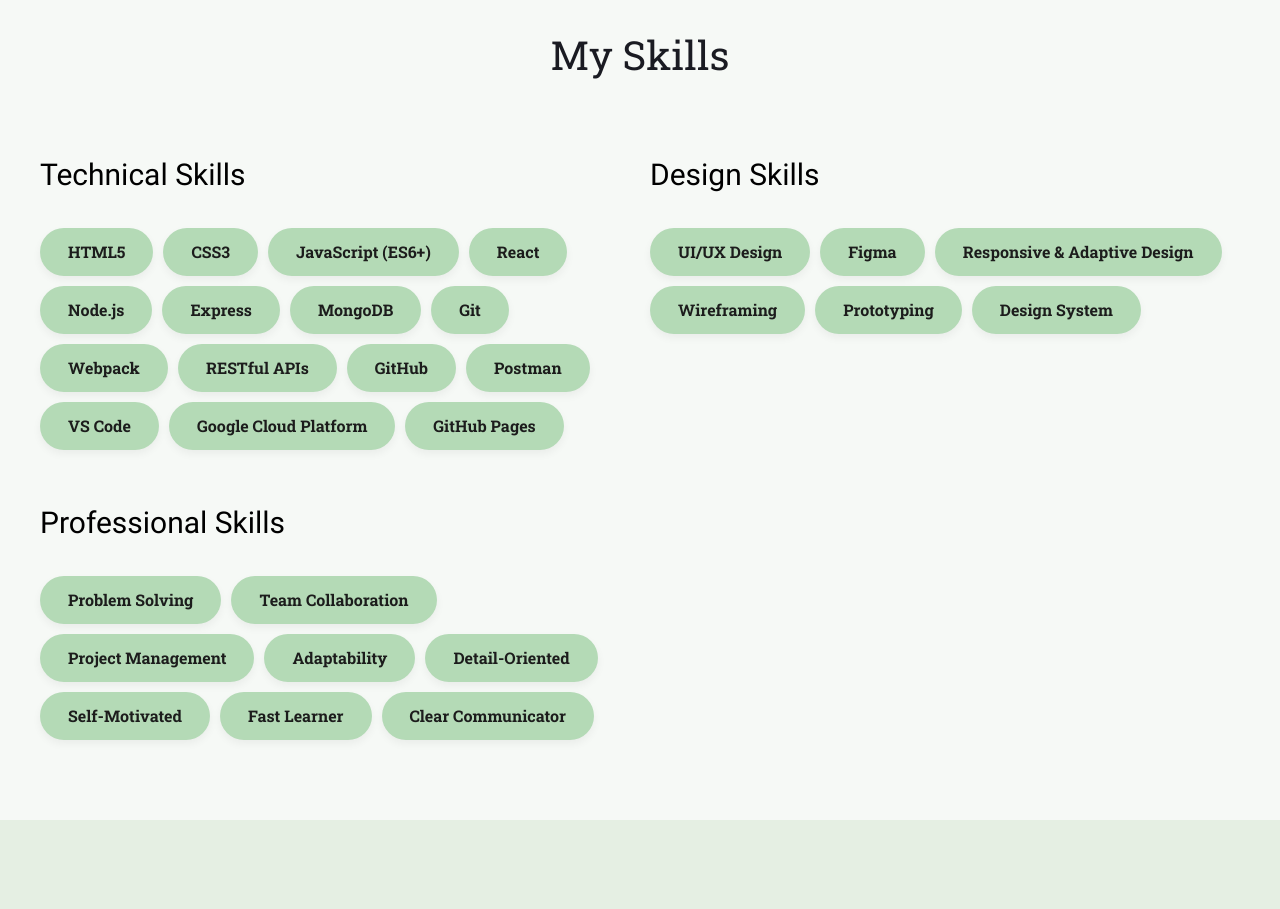
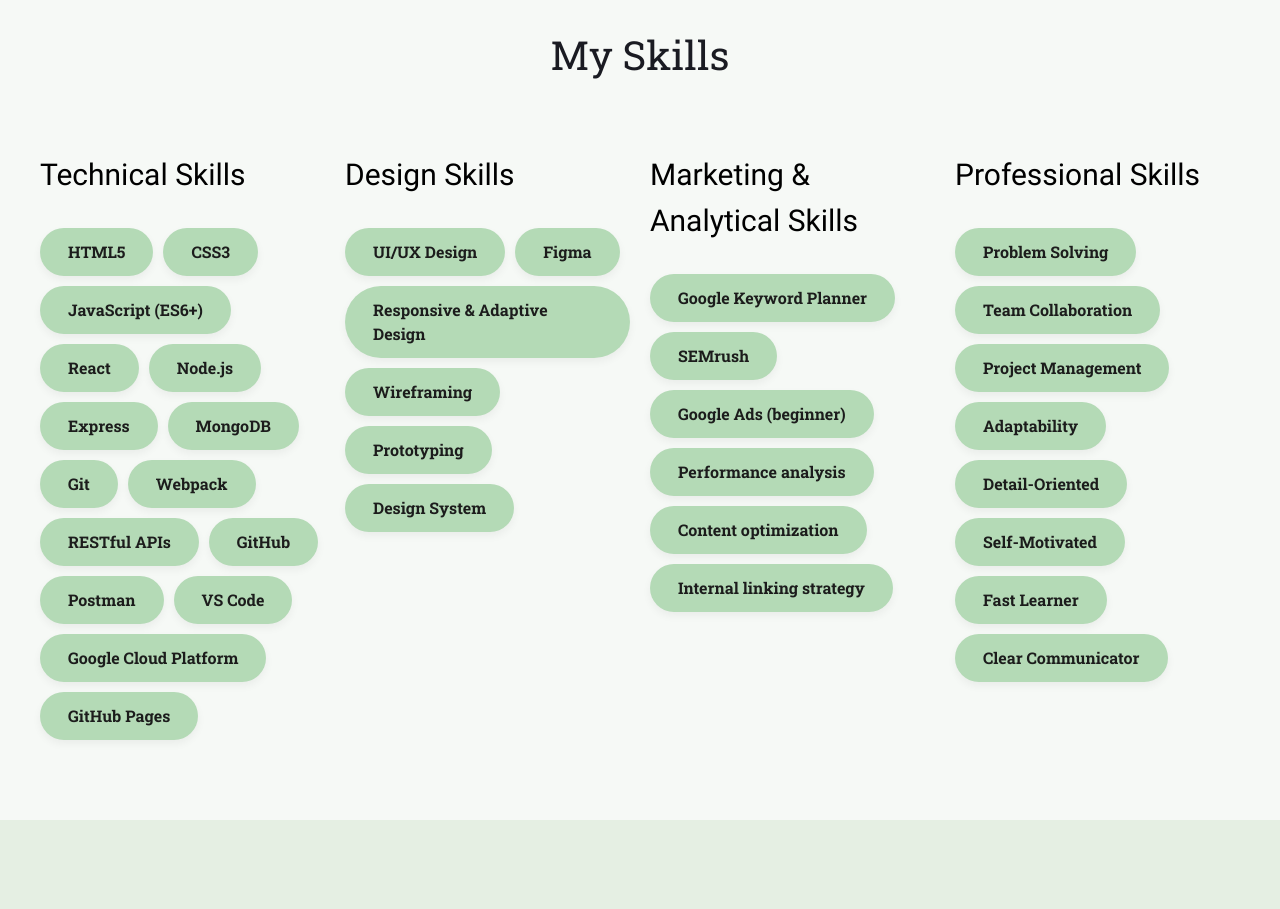
Before and after one commit to ValTsan/Portfolio, a React (Vite) app: page / in a window 1280 px wide. Shown: the part 2160-3069 px from the top of the page. Built offline with nearby package versions, Linux system fonts and the light colour scheme.

Commit message:
Add skills section

```diff
--- a/src/components/Skills/Skills.css
+++ b/src/components/Skills/Skills.css
@@ -29,7 +29,7 @@
 .skills__grid {
   display: grid;
   justify-content: center;
-  grid-template-columns: repeat(auto-fill, minmax(400px, 1fr));
+  grid-template-columns: repeat(4, 1fr);
   gap: 20px;
 }
 
--- a/src/components/Skills/Skills.jsx
+++ b/src/components/Skills/Skills.jsx
@@ -52,6 +52,24 @@ function Skills() {
           </div>
 
           <div className="skills__block">
+            <h3 className="skills__subtitle">Marketing & Analytical Skills</h3>
+            <div className="skills__tags">
+              {[
+                "Google Keyword Planner",
+                "SEMrush",
+                "Google Ads (beginner)",
+                "Performance analysis",
+                "Content optimization",
+                "Internal linking strategy",
+              ].map((qualities, index) => (
+                <span className="skill-tag" key={index}>
+                  {qualities}
+                </span>
+              ))}
+            </div>
+          </div>
+
+          <div className="skills__block">
             <h3 className="skills__subtitle">Professional Skills</h3>
             <div className="skills__tags">
               {[
```
